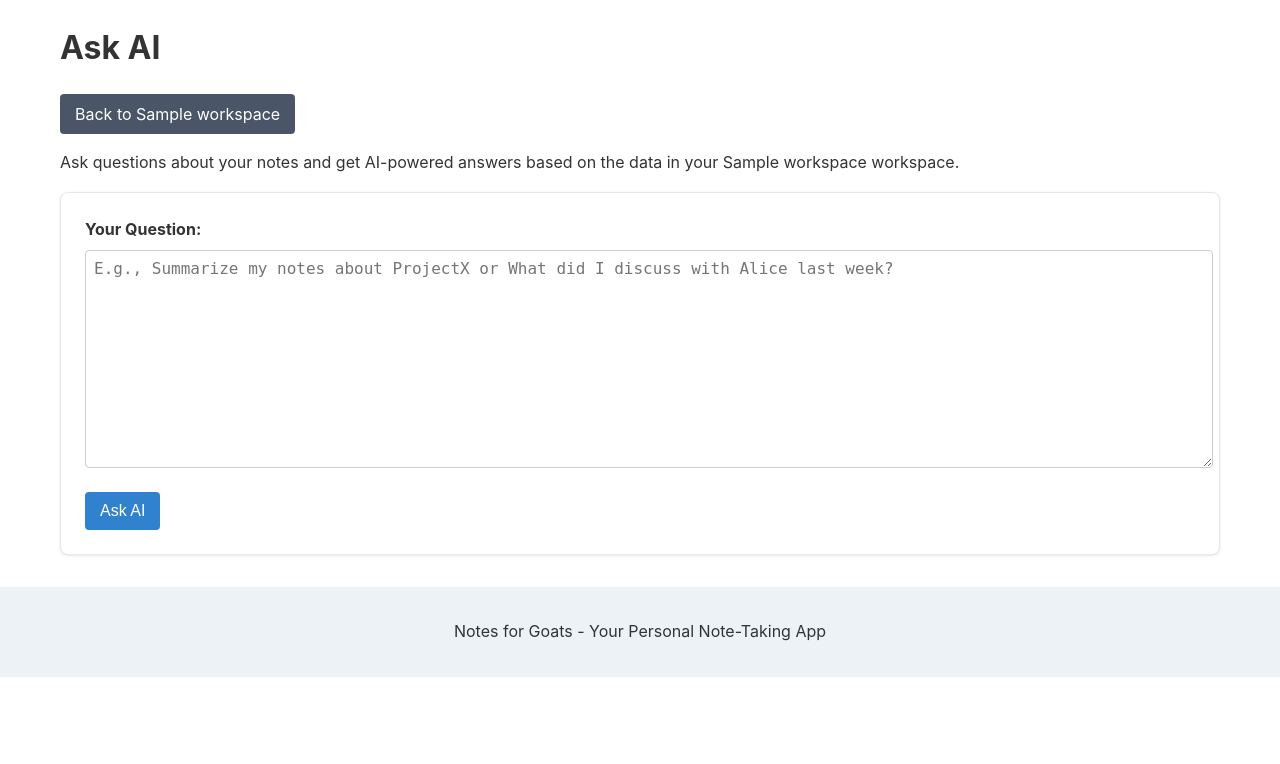
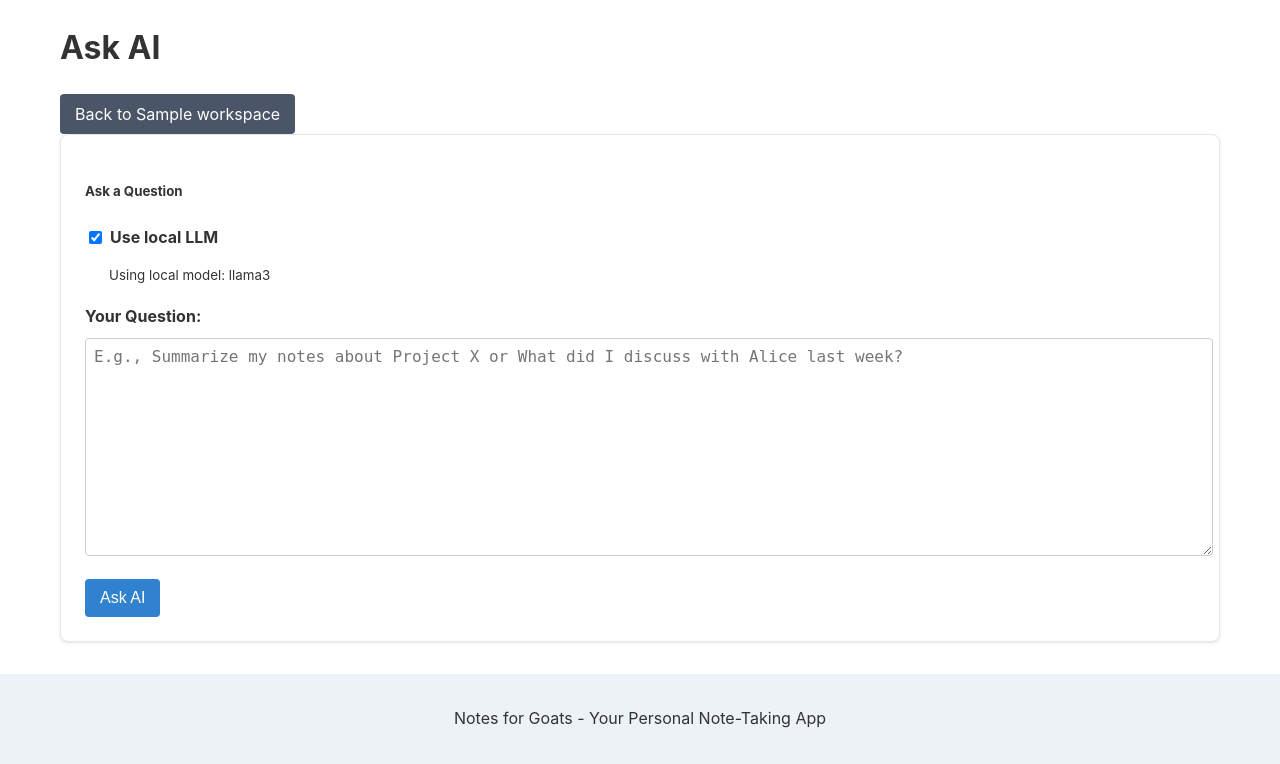
Before and after one commit to emily-flambe/notes-for-goats, a Django app: page /workspaces/1/ask-ai/ in a window 1280 px wide. Shown: the part 160-924 px from the top of the page. Before the commit the page ends 837 px from the top, so only its background shows below. Run offline with Django 5.2, Linux system fonts and the light colour scheme; tables that the repository leaves empty hold one stand-in row (values such as "Sample post").

Commit message:
enable local LLM (#19)
* implement toggle for local LLM use

* Update README.md

* jesus why is the style so hard

* add button to save AI chat to Notes

```diff
--- a/notes_for_goats/notekeeper/templates/notekeeper/ai/ask_ai.html
+++ b/notes_for_goats/notekeeper/templates/notekeeper/ai/ask_ai.html
@@ -11,18 +11,60 @@
         </a>
     </div>
 
-    <p class="text-muted">Ask questions about your notes and get AI-powered answers based on the data in your {{ workspace.name }} workspace.</p>
+    <div class="card shadow-sm mb-4">
+        <div class="card-header bg-light">
+            <h5 class="mb-0">Ask a Question</h5>
+        </div>
+        <div class="card-body">
+            <!-- LLM Toggle with fixed width and no-wrap -->
+            <form method="POST" id="toggle-form" class="mb-3">
+                {% csrf_token %}
+                <input type="hidden" name="toggle_llm" value="1">
 
-    <div class="card shadow-sm mb-4">
-        <div class="card-body">
+                <div style="margin-bottom: 12px; width: 100%;">
+                    <label style="display: inline-flex; align-items: center; cursor: pointer; white-space: nowrap;">
+                        <input type="checkbox"
+                               id="useLocalLLM"
+                               name="use_local_llm"
+                               style="margin-right: 8px;"
+                               {% if use_local_llm %}checked{% endif %}
+                               onchange="document.getElementById('toggle-form').submit();">
+                        <span style="white-space: nowrap;">Use local LLM</span>
+                    </label>
+
+                    <div style="margin-left: 24px; margin-top: 4px;">
+                        {% if use_local_llm %}
+                            <small class="text-success">
+                                <i class="bi bi-hdd-fill me-1"></i>
+                                Using local model: {{ local_llm_model }}
+                            </small>
+                        {% else %}
+                            <small class="text-primary">
+                                <i class="bi bi-cloud-fill me-1"></i>
+                                Using OpenAI API: {{ openai_model }}
+                                {% if not has_openai_key %}
+                                    <span class="text-danger ms-2">
+                                        <i class="bi bi-exclamation-triangle-fill"></i>
+                                        API key not configured
+                                    </span>
+                                {% endif %}
+                            </small>
+                        {% endif %}
+                    </div>
+                </div>
+            </form>
+
+            <!-- AI Question Form -->
             <form method="POST" id="ai-form">
                 {% csrf_token %}
                 <div class="form-group">
                     <label for="user_query">Your Question:</label>
                     <textarea name="user_query" id="user_query" class="form-control" rows="3"
-                        placeholder="E.g., Summarize my notes about ProjectX or What did I discuss with Alice last week?" required></textarea>
+                        placeholder="E.g., Summarize my notes about Project X or What did I discuss with Alice last week?" required></textarea>
                 </div>
-                <button type="submit" class="btn btn-primary mt-3" id="submit-btn">Ask AI</button>
+                <button type="submit" class="btn btn-primary mt-3" id="submit-btn">
+                    <i class="bi bi-robot me-1"></i> Ask AI
+                </button>
             </form>
         </div>
     </div>
@@ -31,26 +73,100 @@
         <div class="spinner-border text-primary" role="status">
             <span class="visually-hidden">Loading...</span>
         </div>
-        <p class="mt-2">Thinking...</p>
+        <p class="mt-2">
+            {% if use_local_llm %}
+                Processing with local model (this may take longer, please be patient)...
+            {% else %}
+                Asking OpenAI...
+            {% endif %}
+        </p>
     </div>
 
     {% if ai_response %}
-    <div class="card shadow-sm">
+    <div class="card shadow-sm" id="response-card">
         <div class="card-header bg-light d-flex justify-content-between align-items-center">
             <h5 class="mb-0">AI Response</h5>
+            <span class="badge {% if use_local_llm %}bg-success{% else %}bg-primary{% endif %}">
+                {% if use_local_llm %}Local LLM{% else %}OpenAI{% endif %}
+            </span>
         </div>
         <div class="card-body">
+            <!-- User's prompt displayed in bold -->
+            <div class="user-prompt mb-3">
+                <strong>Your question:</strong>
+                <div class="prompt-text p-2 border-start border-4 border-primary bg-light">
+                    {{ user_query }}
+                </div>
+            </div>
+
+            <div class="ai-model-info mb-2">
+                <strong>Model used:</strong>
+                <span class="model-name">{% if use_local_llm %}{{ local_llm_model }}{% else %}{{ openai_model }}{% endif %}</span>
+            </div>
+
             <div class="ai-response">{{ ai_response|linebreaks }}</div>
+        </div>
+        <div class="card-footer bg-light d-flex justify-content-between">
+            <button class="btn btn-sm btn-outline-secondary" onclick="copyToClipboard()">
+                <i class="bi bi-clipboard"></i> Copy Response
+            </button>
+            <form method="POST" action="{% url 'notekeeper:save_ai_chat' workspace_id=workspace.id %}">
+                {% csrf_token %}
+                <input type="hidden" name="title" value="{{ user_query|truncatechars:50|striptags|safe }}" />
+                <input type="hidden" name="content" id="note-content" />
+                <button type="submit" class="btn btn-sm btn-primary" onclick="prepareContent()">
+                    <i class="bi bi-journal-plus"></i> Save as Note
+                </button>
+            </form>
         </div>
     </div>
     {% endif %}
 </div>
 
+<style>
+/* Additional CSS to ensure the toggle displays properly */
+#toggle-form {
+    width: 100%;
+}
+
+/* Styling for the prompt display */
+.prompt-text {
+    font-weight: 500;
+    margin-top: 5px;
+    border-radius: 0.25rem;
+}
+</style>
+
 <script>
+    // Add function to prepare content for saving as a note
+    function prepareContent() {
+        const formattedContent = `**Question:** ${document.querySelector('.prompt-text').innerText.trim()}
+
+**Model:** ${document.querySelector('.model-name').innerText.trim()}
+
+**Response:**
+${document.querySelector('.ai-response').innerText.trim()}`;
+
+        document.getElementById('note-content').value = formattedContent;
+    }
+
+    // Show loading indicator when form is submitted
     document.getElementById('ai-form').addEventListener('submit', function() {
         document.getElementById('loading').style.display = 'block';
         document.getElementById('submit-btn').disabled = true;
-        document.getElementById('submit-btn').innerHTML = 'Processing...';
+        document.getElementById('submit-btn').innerHTML = '<span class="spinner-border spinner-border-sm" role="status" aria-hidden="true"></span> Processing...';
     });
+
+    // Function to copy response to clipboard
+    function copyToClipboard() {
+        const responseEl = document.querySelector('.ai-response');
+        const text = responseEl.innerText;
+
+        navigator.clipboard.writeText(text).then(function() {
+            alert('Response copied to clipboard!');
+        }, function(err) {
+            console.error('Could not copy text: ', err);
+        });
+    }
 </script>
 {% endblock %}
--- a/notes_for_goats/notekeeper/urls.py
+++ b/notes_for_goats/notekeeper/urls.py
@@ -66,4 +66,7 @@ urlpatterns = [
 
     # Ask AI
     path('workspaces/<int:workspace_id>/ask-ai/', views.ask_ai, name='ask_ai'),
+
+    # Save AI Chat
+    path('workspaces/<int:workspace_id>/save-ai-chat/', views.save_ai_chat, name='save_ai_chat'),
 ]
--- a/notes_for_goats/notekeeper/views.py
+++ b/notes_for_goats/notekeeper/views.py
@@ -1,5 +1,5 @@
 from django.shortcuts import render, get_object_or_404, redirect
-from .models import Workspace, Entity, Note, Relationship, RelationshipType, RelationshipInferenceRule
+from .models import Workspace, Entity, Note, Relationship, RelationshipType, RelationshipInferenceRule, UserPreference
 from .forms import WorkspaceForm, NoteForm, EntityForm, RelationshipTypeForm, RelationshipForm, RelationshipInferenceRuleForm
 import os
 import tempfile
@@ -20,6 +20,7 @@ import glob
 import datetime
 import openai
 import json
+from .llm_service import LLMService
 
 def home(request):
     """
@@ -1146,22 +1147,51 @@ def show_message(request):
 
 def ask_ai(request, workspace_id):
     """
-    View for the Ask AI page with workspace context
+    View for the Ask AI page with LLM provider toggle
     """
     workspace = get_object_or_404(Workspace, pk=workspace_id)
     ai_response = None
+    models = []
+    user_query = ""  # Initialize user_query to empty string
 
-    if request.method == 'POST':
-        user_query = request.POST.get('user_query', '')
+    # Get or create user preferences
+    if request.user.is_authenticated:
+        user_pref, created = UserPreference.objects.get_or_create(user=request.user)
+    else:
+        # For anonymous users, use session
+        user_pref = None
 
-        # If we have a valid API key and a query
-        if settings.OPENAI_API_KEY and user_query:
+    # Handle toggle changes
+    if request.method == 'POST' and 'toggle_llm' in request.POST:
+        use_local = request.POST.get('use_local_llm') == 'on'
+
+        if user_pref:
+            user_pref.use_local_llm = use_local
+            user_pref.save()
+        else:
+            request.session['use_local_llm'] = use_local
+
+        # Redirect to avoid form resubmission
+        return redirect('notekeeper:ask_ai', workspace_id=workspace_id)
+
+    # Handle AI queries
+    if request.method == 'POST' and 'user_query' in request.POST:
+        user_query = request.POST.get('user_query', '').strip()  # Capture and strip user query
+
+        if user_query:
             try:
-                # Fetch context data from database for this workspace
+                # Determine which LLM to use
+                use_local = user_pref.use_local_llm if user_pref else request.session.get('use_local_llm', settings.USE_LOCAL_LLM)
+
+                # Initialize LLM service with user preference
+                llm_service = LLMService(use_local=use_local)
+
+                # Get context data
                 context_data = get_database_context(workspace)
 
-                # Create the prompt with context and user query
-                prompt = f"""
+                # Create prompts
+                system_prompt = "You are a helpful assistant that analyzes personal notes and provides insights."
+                user_prompt = f"""
                 I have a personal note-taking app with data from my "{workspace.name}" workspace:
 
                 {context_data}
@@ -1170,34 +1200,41 @@ def ask_ai(request, workspace_id):
                 {user_query}
                 """
 
-                # Set up OpenAI client
-                client = openai.OpenAI(api_key=settings.OPENAI_API_KEY)
-
-                # Call the OpenAI API
-                response = client.chat.completions.create(
-                    model=settings.OPENAI_MODEL,
-                    messages=[
-                        {"role": "system", "content": "You are a helpful assistant that analyzes personal notes and provides insights."},
-                        {"role": "user", "content": prompt}
-                    ],
+                # Generate response
+                ai_response = llm_service.generate_response(
+                    system_prompt=system_prompt,
+                    user_prompt=user_prompt,
                     max_tokens=1000,
-                    temperature=0.7,
+                    temperature=0.7
                 )
 
-                # Extract the response text
-                ai_response = response.choices[0].message.content
+                # If using local, get available models for the dropdown
+                if use_local:
+                    models = llm_service.get_available_models()
 
             except Exception as e:
                 ai_response = f"Error: {str(e)}"
         else:
-            if not settings.OPENAI_API_KEY:
-                ai_response = "Error: OpenAI API key is not configured. Please add OPENAI_API_KEY in your settings."
-            else:
-                ai_response = "Error: No question provided."
+            ai_response = "Error: No question provided."
+
+    # Determine current LLM setting for the template
+    if user_pref:
+        use_local_llm = user_pref.use_local_llm
+    else:
+        use_local_llm = request.session.get('use_local_llm', settings.USE_LOCAL_LLM)
+
+    # Check if we have API keys configured
+    has_openai_key = bool(settings.OPENAI_API_KEY)
 
     return render(request, 'notekeeper/ai/ask_ai.html', {
         'workspace': workspace,
         'ai_response': ai_response,
+        'user_query': user_query,
+        'use_local_llm': use_local_llm,
+        'has_openai_key': has_openai_key,
+        'openai_model': settings.OPENAI_MODEL,
+        'local_llm_model': settings.LOCAL_LLM_MODEL,
+        'available_models': models,
     })
 
 def get_database_context(workspace):
@@ -1239,3 +1276,44 @@ def get_database_context(workspace):
             context += f"  Details: {rel.details}\n"
 
     return context
+
+def save_ai_chat(request, workspace_id):
+    """Save an AI chat as a note"""
+    workspace = get_object_or_404(Workspace, pk=workspace_id)
+
+    if request.method == 'POST':
+        # Get current timestamp for title prefix
+        timestamp = timezone.now().strftime('%Y-%m-%d %H:%M')
+
+        # Get title and content from form
+        title_suffix = request.POST.get('title', '').strip()
+        # Replace any newlines in the title with spaces
+        title_suffix = title_suffix.replace('\n', ' ').replace('\r', '')
+
+        # Create the title with timestamp prefix
+        title = f"{timestamp} - {title_suffix}"
+
+        # Truncate title if it's too long (Django typically has a 255 char limit)
+        if len(title) > 250:
+            title = title[:247] + "..."
+
+        content = request.POST.get('content', '')
+
+        # Add the #AskAI hashtag to the content
+        content += "\n\n#AskAI"
+
+        # Create the note
+        note = Note.objects.create(
+            workspace=workspace,
+            title=title,
+            content=content,
+            timestamp=timezone.now()
+        )
+
+        # Process the note for entity detection (happens in the save method)
+
+        messages.success(request, "AI conversation saved as a note.")
+        return redirect('notekeeper:note_detail', workspace_id=workspace_id, pk=note.id)
+
+    # Redirect back to ask_ai on non-POST requests
+    return redirect('notekeeper:ask_ai', workspace_id=workspace_id)
--- a/notes_for_goats/notes_for_goats/settings.py
+++ b/notes_for_goats/notes_for_goats/settings.py
@@ -133,3 +133,8 @@ MAX_BACKUP_FILES = 50
 # OpenAI API Settings
 OPENAI_API_KEY = os.environ.get('OPENAI_API_KEY', '')
 OPENAI_MODEL = os.environ.get('OPENAI_MODEL', 'gpt-3.5-turbo')
+
+# Add settings for local LLM
+USE_LOCAL_LLM = os.environ.get('USE_LOCAL_LLM', 'True') == 'True'
+LOCAL_LLM_URL = os.environ.get('LOCAL_LLM_URL', 'http://localhost:11434')
+LOCAL_LLM_MODEL = os.environ.get('LOCAL_LLM_MODEL', 'llama3')
--- a/requirements.txt
+++ b/requirements.txt
@@ -2,6 +2,7 @@ annotated-types==0.7.0
 anyio==4.9.0
 asgiref==3.8.1
 certifi==2025.1.31
+charset-normalizer==3.4.1
 distro==1.9.0
 Django==4.2.20
 django-extensions==3.2.3
@@ -13,8 +14,10 @@ jiter==0.9.0
 openai==1.75.0
 pydantic==2.11.3
 pydantic_core==2.33.1
+requests==2.32.3
 sniffio==1.3.1
 sqlparse==0.5.3
 tqdm==4.67.1
 typing-inspection==0.4.0
 typing_extensions==4.13.2
+urllib3==2.4.0
```
Also changed, not shown: notes_for_goats/notekeeper/llm_service.py (added, +109 -0 lines), notes_for_goats/notekeeper/models.py (+9 -0 lines), README.md, notes_for_goats/notekeeper/migrations/0021_userpreference.py (added), 1 other file.
